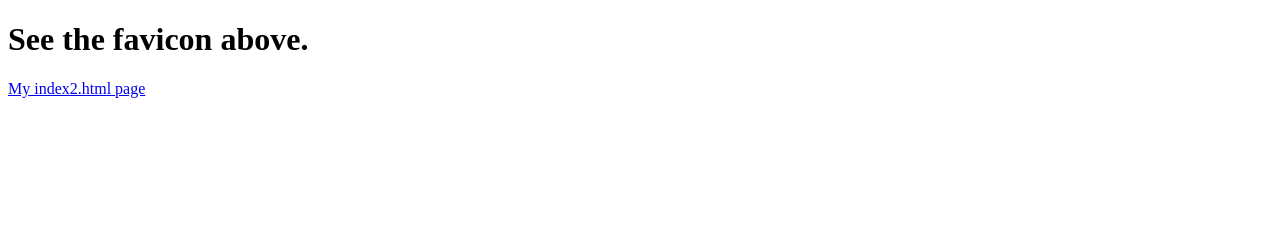
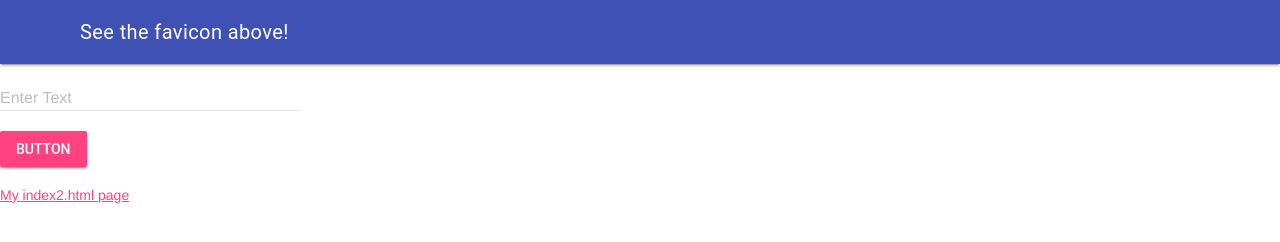
Before and after one commit to Brayden-Blank/iCS2O-Unit-1-06.HTML, a plain HTML site: page index.html in a window 1280 px wide. Drawn offline with nearby package versions, Linux system fonts and the light colour scheme.

Commit message:
added mdl

```diff
--- a/index.html
+++ b/index.html
@@ -1,22 +1,45 @@
 <!DOCTYPE html>
-<!-- ICS2O-Unit1-05-HTML-Favicon -->
+<!-- ICS2O-Unit1-06-HTML-MDL -->
 <html lang="en-ca">
   <head>
     <meta charset="utf-8">
     <meta name="description" content="My first webpage, with a favicon">
     <meta name="keywords" content="mths, ics2o">
-    <meta name="author" content="Brayden Blank">
+    <meta name="author" content="Brayden-Blank">
     <meta name="viewport" content="width=device-width, initial-scale=1.0">
-    <link rel="apple-touch-icon" sizes="180x180" href="apple-touch-icon.png">
-    <link rel="icon" type="image/png" sizes="32x32" href="favicon-32x32.png">
-    <link rel="icon" type="image/png" sizes="16x16" href="favicon-16x16.png">
-    <link rel="manifest" href="site.webmanifest">
+    <link rel="stylesheet" href="https://fonts.googleapis.com/icon?family=Material+Icons">
+    <link rel="stylesheet" href="https://code.getmdl.io/1.3.0/material.indigo-pink.min.css">
     <title>My first webpage, with a favicon</title>
   </head>
   <body>
-    <h1>See the favicon above. </h1>
-    <p>
-      <a href="./index2.html">My index2.html page</a>
-    </p>
+    <script defer src="https://code.getmdl.io/1.3.0/material.min.js"></script>
+    <div class = "mdl-layout mdl-js-layout mdl-layout--fixed-header">
+      <header class = "mdl-layout__header">
+        <div class = "mdl-layout__header-row">
+          <span class = "mdl-layout-title">See the favicon above!</span>
+        </div>
+      </header>
+      <main class = "mdl-layout__content">
+        <!-- Simple Textfield for integers-->
+        <form action="#">
+          <div class="mdl-textfield mdl-js-textfield">
+            <!-- input pattern attribute -->
+            <input class="mdl-textfield__input" type="text" pattern="[0-9]*" id="demo-input" />
+            <!-- mdl-textfield__label -->
+            <label class="mdl-textfield__label" for="demo-input">Enter Text</label>
+            <!-- class "mdl-textfield__error" -->
+            <span class="mdl-textfield__error">Input is invalid</span>
+          </div>
+        </form>
+        <!-- Raised button with ripple -->
+        <button class="mdl-button mdl-js-button mdl-button--raised mdl-js-ripple-effect mdl-button--accent">
+          Button
+        </button>
+        <p></p>
+        <p>
+          <a href="./index2.html">My index2.html page</a>
+        </p>
+      </main>
+    </div>
   </body>
 </html>
```
Also changed, not shown: android-chrome-192x192.png, android-chrome-512x512.png, apple-touch-icon.png, favicon-16x16.png, favicon-32x32.png, favicon.ico.
